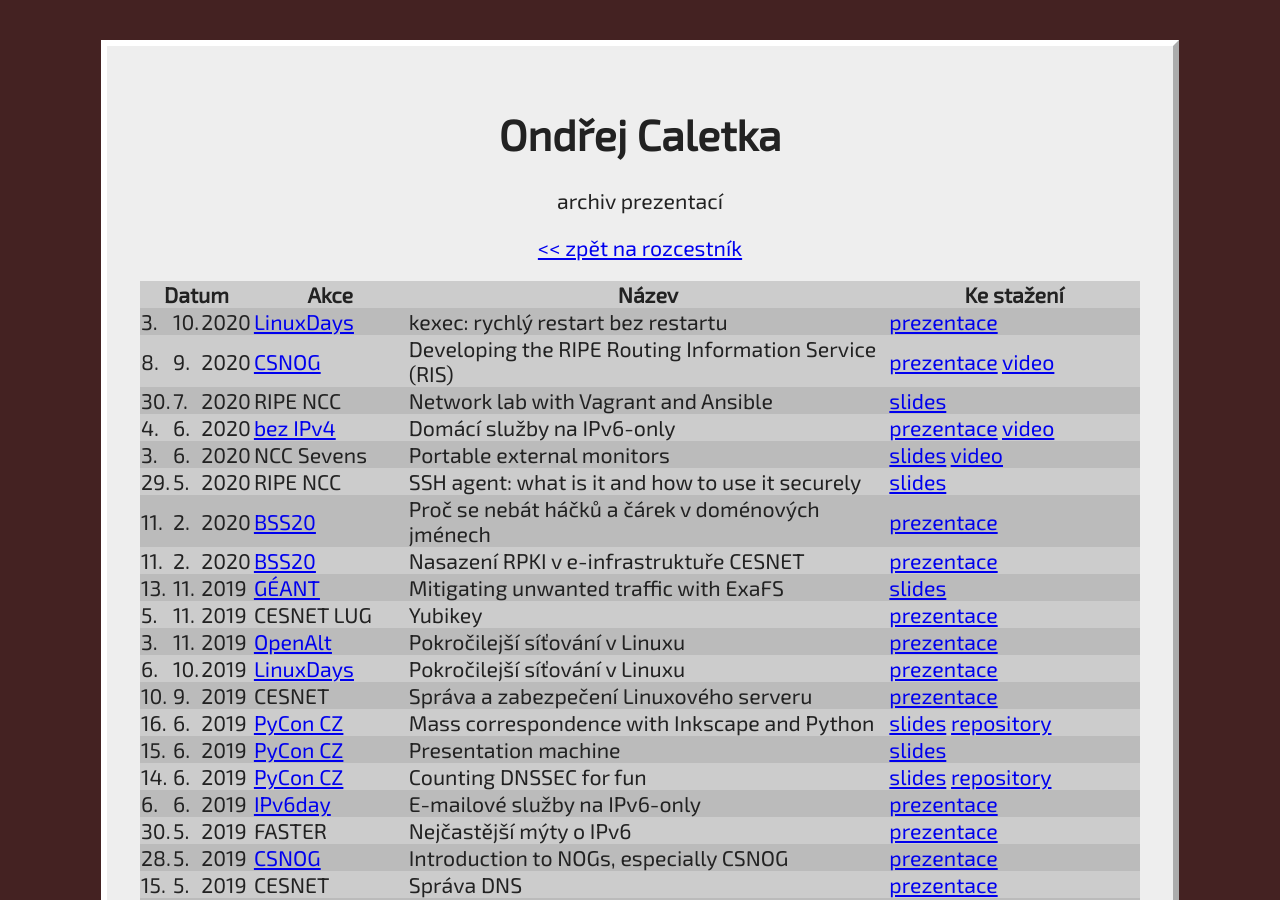
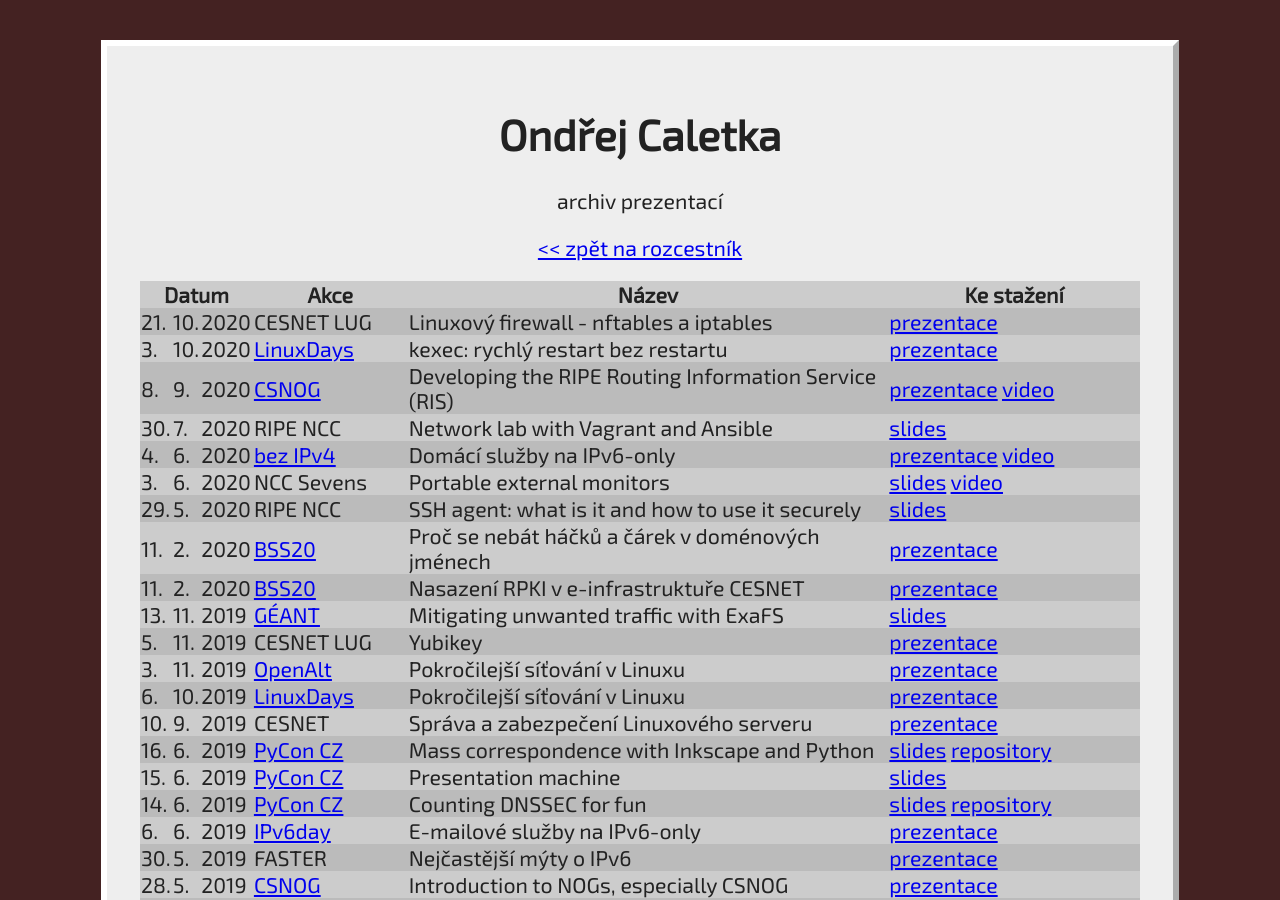
Before and after one commit to oskar456/caletka-cz, a Jekyll site: the page built from slidy.html, in a window 1280 px wide and 900 px high. Built offline with Jekyll 4.4.1, drawn with Linux system fonts in a browser that asks for light colours.

Commit message:
Add nftables

```diff
--- a/_data/slidy.yaml
+++ b/_data/slidy.yaml
@@ -1,3 +1,11 @@
+- date: 2020-10-21
+  event: CESNET LUG
+  title: "Linuxový firewall - nftables a iptables"
+  lang: cs
+  links:
+     - link: prezentace
+       href: /dl/slidy/20201021-LUG-Linuxovy_firewall.pdf
+
 - date: 2020-10-03
   event: LinuxDays
   eventlink: https://www.linuxdays.cz/2020/
```
